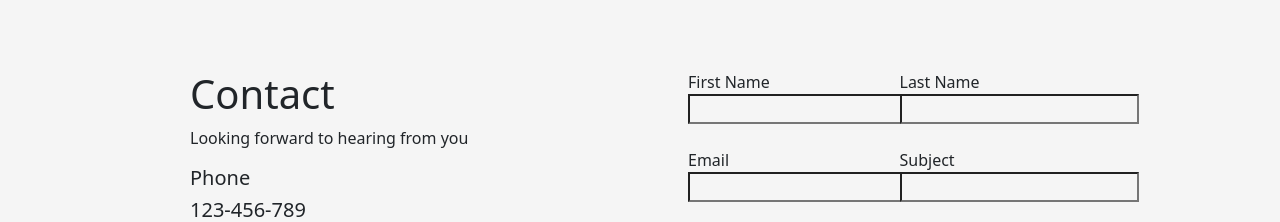
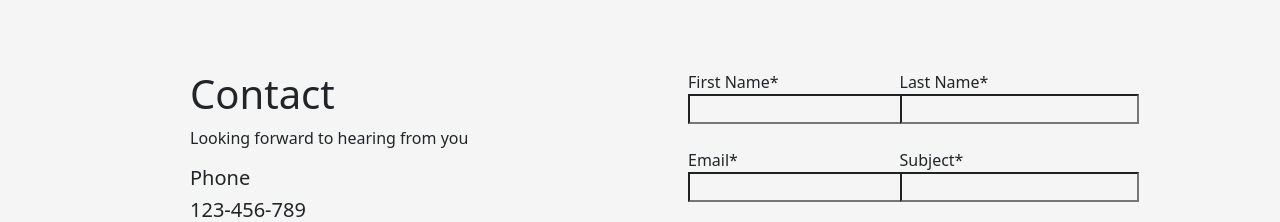
Before and after one commit to Shadab06/imn4_assignments, a React (Create React App) app: page /contact in a window 1280 px wide. Shown: the part 128-350 px from the top of the page. Built offline with nearby package versions, Linux system fonts and the light colour scheme.

Commit message:
Contact+reload

```diff
--- a/src/components/Contact.js
+++ b/src/components/Contact.js
@@ -10,11 +10,12 @@ const Contact = () => {
     subject: "",
     message: "",
   });
+  const [emptyField, setShow] = useState(false);
 
-  const inputHandler = async (event) => {
+  const inputHandler = (event) => {
     console.log("Previous ", userDetails);
     console.log(`target value${event.target.value}`);
-    await setDetails({
+    setDetails({
       ...userDetails,
       [event.target.name]: event.target.value,
     });
@@ -22,11 +23,18 @@ const Contact = () => {
   };
 
   const submitHandler = (event) => {
+    if (
+      userDetails.firstName !== "" &&
+      userDetails.lastName !== "" &&
+      userDetails.email !== "" &&
+      userDetails.subject !== ""
+    ) {
+      setShow(false);
       console.log("submit");
       event.preventDefault();
       let template = {
-      to_name: userDetails.email,
-      from_name: userDetails.email,
+        to_name:"Shataxi Dubey",
+        from_name: userDetails.firstName,
         reply_to: "",
         message: JSON.stringify(userDetails),
       };
@@ -41,6 +49,17 @@ const Contact = () => {
         })
         .catch((error) => {
           console.log("FAILED", error);
+        });
+    } else {
+      setShow(true);
+      console.log("fill all the fields");
+    }
+    setDetails({
+      firstName: "",
+      lastName: "",
+      email: "",
+      subject: "",
+      message: "",
     });
   };
   return (
@@ -61,24 +80,31 @@ const Contact = () => {
         </div>
         <div className="col-6 gy-5">
           <div className="row">
+            {emptyField && (
+              <p className="d-flex justify-content-center bg-warning">
+                Fill the starred fields
+              </p>
+            )}
             <div className="col-3 p-0 mx-5">
               <label htmlFor="firstName " className=" float-left">
-                First Name
+                First Name*
               </label>
               <br></br>
               <input
                 type="text"
+                value={userDetails.firstName}
                 name="firstName"
                 onChange={inputHandler}
               ></input>
             </div>
             <div className="col-3 p-0 mx-5">
               <label htmlFor="lastName" className="float-left">
-                Last Name
+                Last Name*
               </label>
               <br></br>
               <input
                 type="text"
+                value={userDetails.lastName}
                 name="lastName"
                 onChange={inputHandler}
               ></input>
@@ -87,22 +113,28 @@ const Contact = () => {
           <div className="row mt-4">
             <div className="col-3 p-0 mx-5">
               <label htmlFor="email" className="float-left">
-                Email
+                Email*
               </label>
               <br></br>
               <input
                 type="email"
                 name="email"
+                value={userDetails.email}
                 onChange={inputHandler}
                 className="float-left"
               ></input>
             </div>
             <div className="col-3 mx-5 p-0">
               <label htmlFor="subject" className="float-left">
-                Subject
+                Subject*
               </label>
               <br></br>
-              <input type="text" name="subject" onChange={inputHandler}></input>
+              <input
+                type="text"
+                name="subject"
+                value={userDetails.subject}
+                onChange={inputHandler}
+              ></input>
             </div>
           </div>
           <div className="row mt-3">
@@ -114,6 +146,7 @@ const Contact = () => {
               <textarea
                 type="text"
                 name="message"
+                value={userDetails.message}
                 onChange={inputHandler}
               ></textarea>
             </div>
```
Lines whose indentation alone changed are shown as unchanged.
